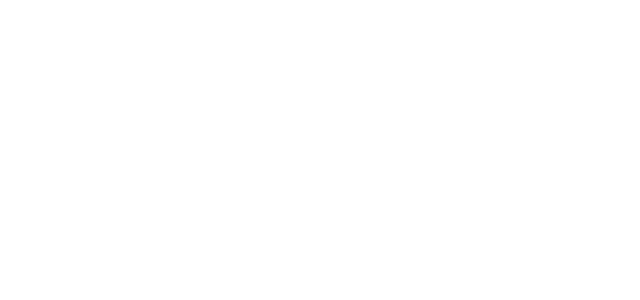
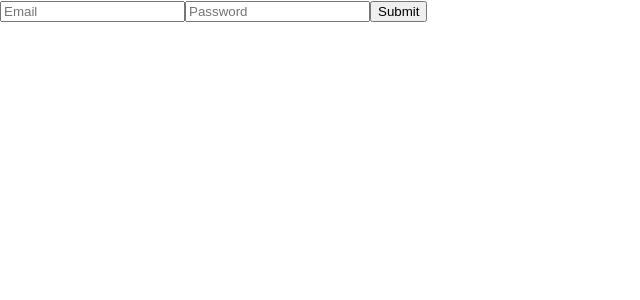
Before and after one commit to aliceswood/gig-guru, a React (Create React App) app in the folder frontend/: page /login in a window 1280 px wide. Before the commit this address had no page. Shown: the top 300 px of the page, without its empty margins (0-640 px from the left). Built offline with nearby package versions, Linux system fonts and the light colour scheme.

Commit message:
added a login form and tested with all green passes

```diff
--- a/frontend/src/components/app/App.js
+++ b/frontend/src/components/app/App.js
@@ -1,6 +1,7 @@
 import './App.css';
 import SignUpForm from '../signupForm/SignupForm'
 import Feed from '../feed/Feed'
+import LogInForm from '../loginForm/LoginForm'
 // import React, { useState } from 'react';
 import {
   Routes,
@@ -12,6 +13,7 @@ const App = () => {
     <>
       <Routes>
         <Route path='/signup' element={<SignUpForm />}/>
+        <Route path='/login' element={<LogInForm />}/>
         <Route path='/' element={<Feed />}/>
       </Routes>
     </>
--- /dev/null
+++ b/frontend/src/components/loginForm/LoginForm.js
@@ -0,0 +1,60 @@
+import React, { useEffect, useState } from 'react';
+// import "./LoginForm.css";
+
+const LogInForm = () => {
+  const [email, setEmail] = useState("");
+  const [password, setPassword] = useState("");
+  const [token] = useState(window.localStorage.getItem("token"));
+
+    // useEffect(() => {
+    //   if(token) {
+    //     navigate('/')
+    //   }
+    // }, [])
+
+  const handleSubmit = async (event) => {
+    event.preventDefault();
+
+    let response = await fetch( '/tokens', {
+      method: 'post',
+      headers: {
+        'Content-Type': 'application/json',
+      },
+      body: JSON.stringify({ email: email, password: password })
+    })
+
+    if(response.status !== 201) {
+      console.log("oop")
+      // navigate('/login')
+    } else {
+      console.log("yay")
+      let data = await response.json()
+      window.localStorage.setItem("token", data.token)
+      window.location.reload(false);
+      // navigate('/');
+    }
+  }
+
+  const handleEmailChange = (event) => {
+    setEmail(event.target.value)
+  }
+
+  const handlePasswordChange = (event) => {
+    setPassword(event.target.value)
+  }
+
+
+    return (
+      <>
+        <div className="login-form">
+          <form onSubmit={handleSubmit}>
+            <input placeholder='Email' id="email" type='text' value={ email } onChange={handleEmailChange} />
+            <input placeholder='Password' id="password" type='password' value={ password } onChange={handlePasswordChange} />
+            <input id='submit' type="submit" value="Submit" />
+          </form>
+        </div>
+      </>
+    );
+}
+
+export default LogInForm;
```
Also changed, not shown: 2 other files (tests, documents, lock files or other folders).
